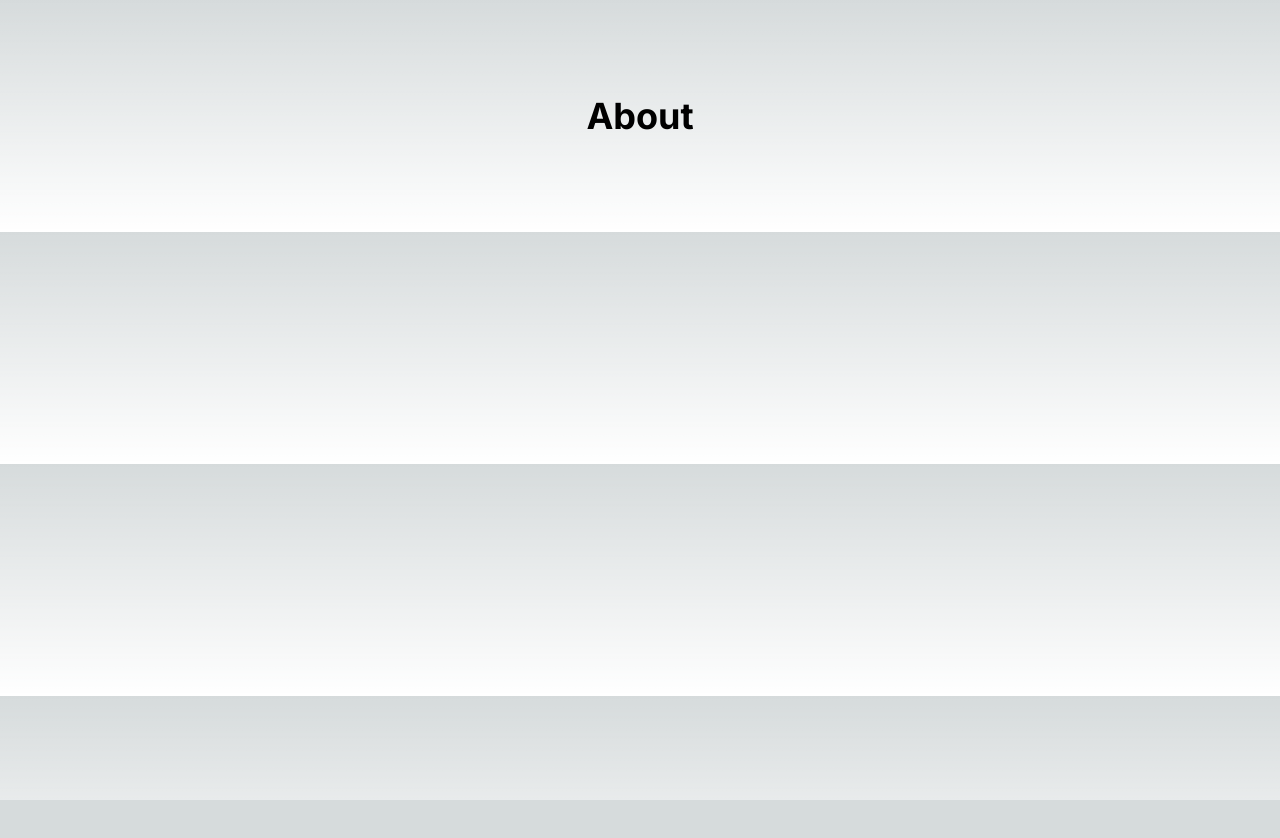
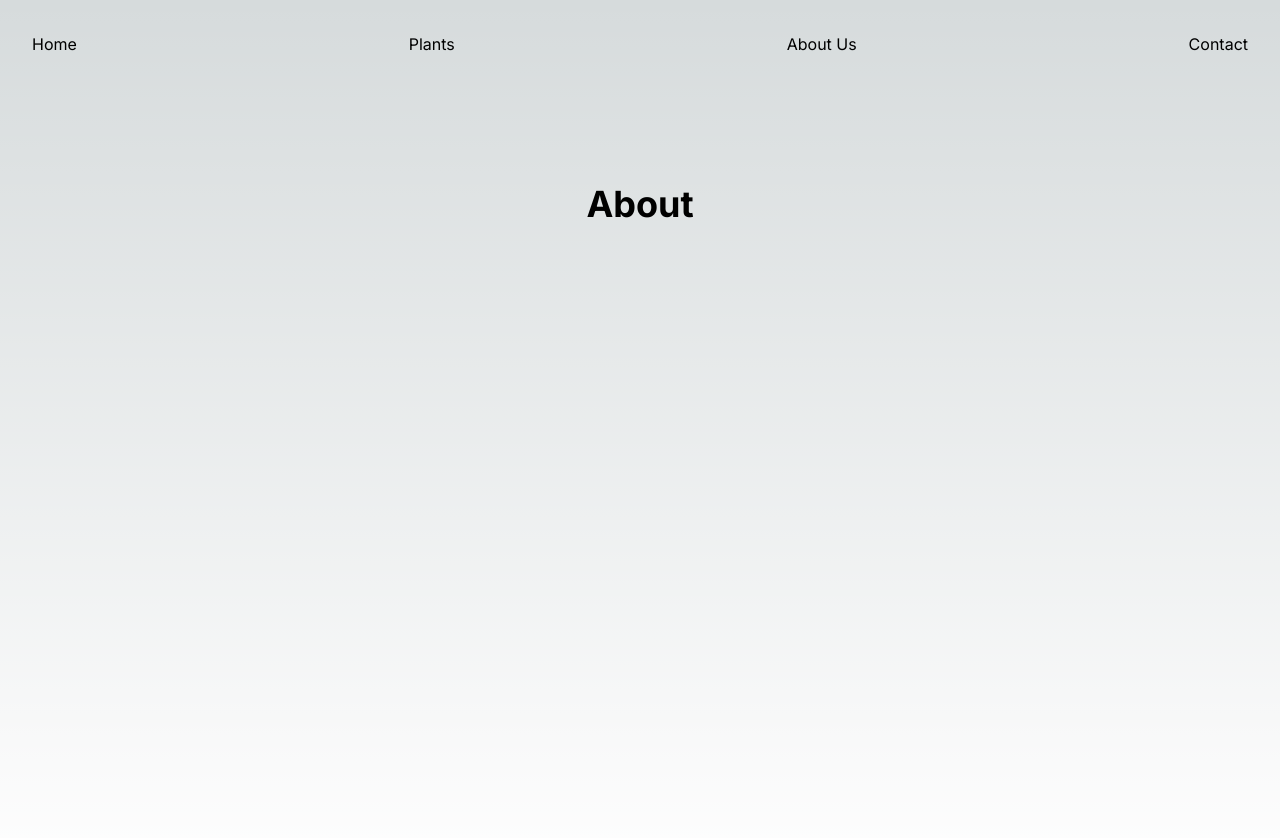
Before and after one commit to AntoniaGranit/webshop-frontend, a Next.js app: page /about in a window 1280 px wide. Shown: the top 838 px of the page. Before the commit the page ends 800 px from the top, so only its background shows below. Built offline with nearby package versions, Linux system fonts and the light colour scheme.

Commit message:
add navbar and working links

```diff
--- a/src/app/about/page.tsx
+++ b/src/app/about/page.tsx
@@ -1,6 +1,6 @@
 const About: React.FC = () => {
   return (
-    <main className="flex flex-col items-center justify-between p-24">
+    <main className="flex min-h-screen flex-col items-center justify-between p-24">
         <h1 className="text-4xl font-bold">About</h1>
     </main>
   )
--- a/src/app/components/Loading.tsx
+++ b/src/app/components/Loading.tsx
@@ -1,7 +1,7 @@
 const Loading: React.FC = () => {
     return (
       <main className="flex flex-col items-center justify-between p-24">
-          <h1 className="text-4xl font-bold">Loading</h1>
+          <h1 className="text-4xl font-bold">Loading...</h1>
       </main>
     )
   }
--- a/src/app/components/navbar.tsx
+++ b/src/app/components/navbar.tsx
@@ -1,8 +1,23 @@
+import Link from 'next/link';
+
 const NavBar: React.FC = () => {
     return (
-      <main className="flex flex-col items-center justify-between p-24">
-          <h1 className="text-4xl font-bold">Link</h1>
-      </main>
+      <nav>
+      <ul className="flex justify-between items-center p-8">
+        <li>
+          <Link href="/">Home</Link>
+        </li>
+        <li>
+          <Link href="/productlist">Plants</Link>
+        </li>
+        <li>
+          <Link href="/about">About Us</Link>
+        </li>
+        <li>
+          <Link href="/contact">Contact</Link>
+        </li>
+      </ul>
+    </nav>
     )
   }
 
--- a/src/app/contact/page.tsx
+++ b/src/app/contact/page.tsx
@@ -0,0 +1,9 @@
+const Contact: React.FC = () => {
+    return (
+      <main className="flex min-h-screen flex-col items-center justify-between p-24">
+          <h1 className="text-4xl font-bold">Contact</h1>
+      </main>
+    )
+  }
+
+  export default Contact
--- a/src/app/layout.tsx
+++ b/src/app/layout.tsx
@@ -1,11 +1,12 @@
 import './globals.css'
 import type { Metadata } from 'next'
 import { Inter } from 'next/font/google'
+import Navbar from './components/NavBar';
 
 const inter = Inter({ subsets: ['latin'] })
 
 export const metadata: Metadata = {
-  title: 'Create Next App',
+  title: 'Create Next App!',
   description: 'Generated by create next app',
 }
 
@@ -16,7 +17,10 @@ export default function RootLayout({
 }) {
   return (
     <html lang="en">
-      <body className={inter.className}>{children}</body>
+      <body className={inter.className}>
+      <Navbar />
+      {children}
+      </body>
     </html>
   )
 }
--- a/src/app/page.tsx
+++ b/src/app/page.tsx
@@ -5,7 +5,6 @@ import About from './about/page';
 export default function Home() {
   return (
     <main className="flex min-h-screen flex-col items-center justify-between p-24">
-      <About />
       <div className="z-10 max-w-5xl w-full items-center justify-between font-mono text-sm lg:flex cursor-pointer">
         <p className="fixed left-0 top-0 flex w-full justify-center border-b border-gray-300 bg-gradient-to-b from-zinc-200 pb-6 pt-8 backdrop-blur-2xl dark:border-neutral-800 dark:bg-zinc-800/30 dark:from-inherit lg:static lg:w-auto  lg:rounded-xl lg:border lg:bg-gray-200 lg:p-4 lg:dark:bg-zinc-800/30">
           Get started by editing&nbsp;
--- a/src/app/allplants/page.tsx
+++ b/src/app/productlist/page.tsx
@@ -1,11 +1,11 @@
-"use client";
+'use client';
 import { useState, useEffect } from 'react';
 import { apiUrl } from '../../utils/api';
 import Image from 'next/image';
 import Loading from '../components/Loading';
 import { Plant } from '../../interfaces/Plant';
 
-const AllPlants: React.FC = () => {
+const ProductList: React.FC = () => {
     const [plantList, setPlantList] = useState<Plant[]>([]);
     const [loading, setLoading] = useState(true);
 
@@ -22,7 +22,7 @@ const AllPlants: React.FC = () => {
     if (loading) return <Loading />
 
     return (
-    <div className="p-10 grid grid-cols-5 gap-x-8 gap-y-4 hover:">
+    <div className="p-10 grid grid-cols-5 gap-x-8 gap-y-4 cursor-pointer">
       {plantList.map((singlePlant) => (
         <div key={singlePlant._id}>
             <picture>
@@ -42,4 +42,4 @@ const AllPlants: React.FC = () => {
     )
 }
 
-export default AllPlants
+export default ProductList
```
